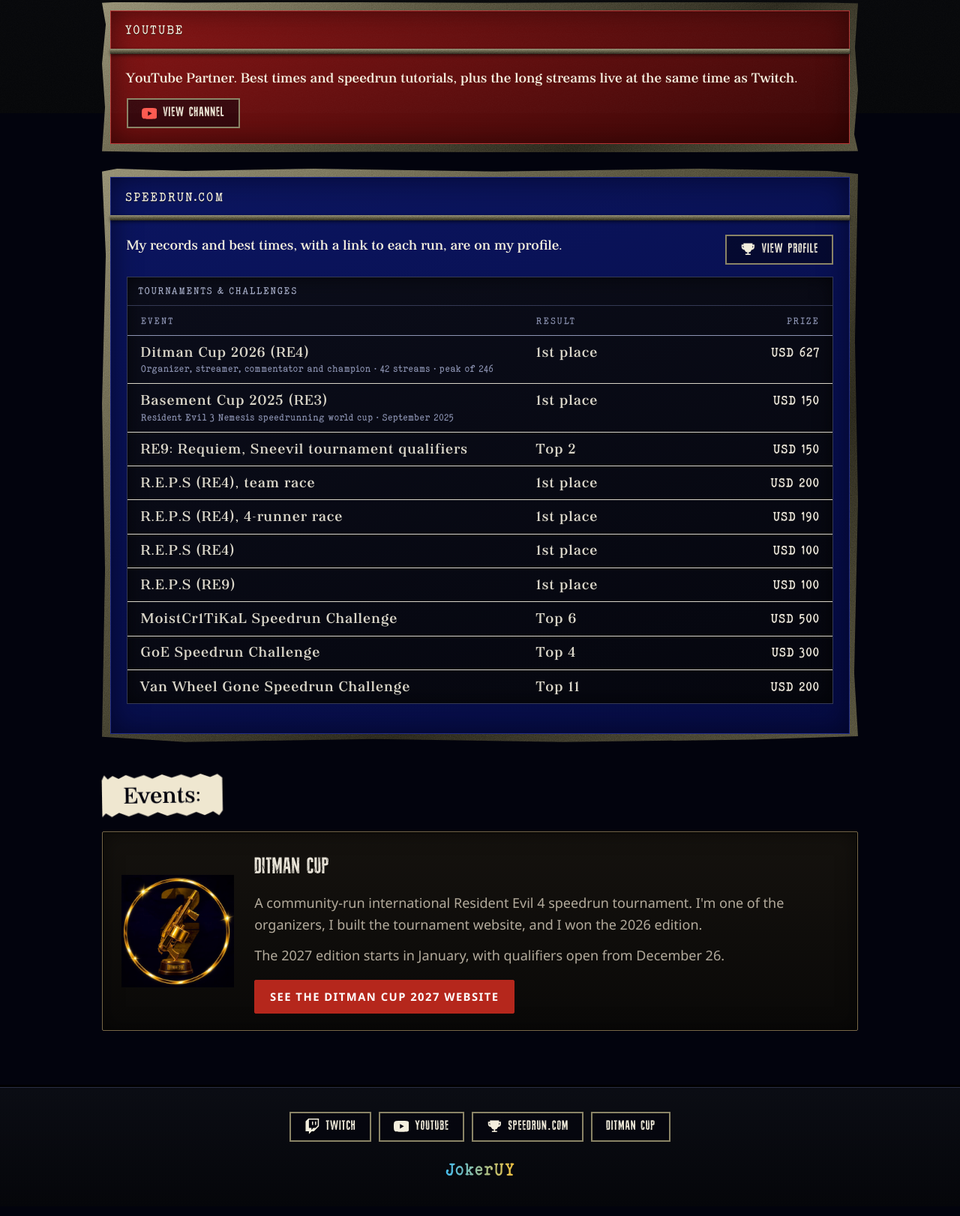
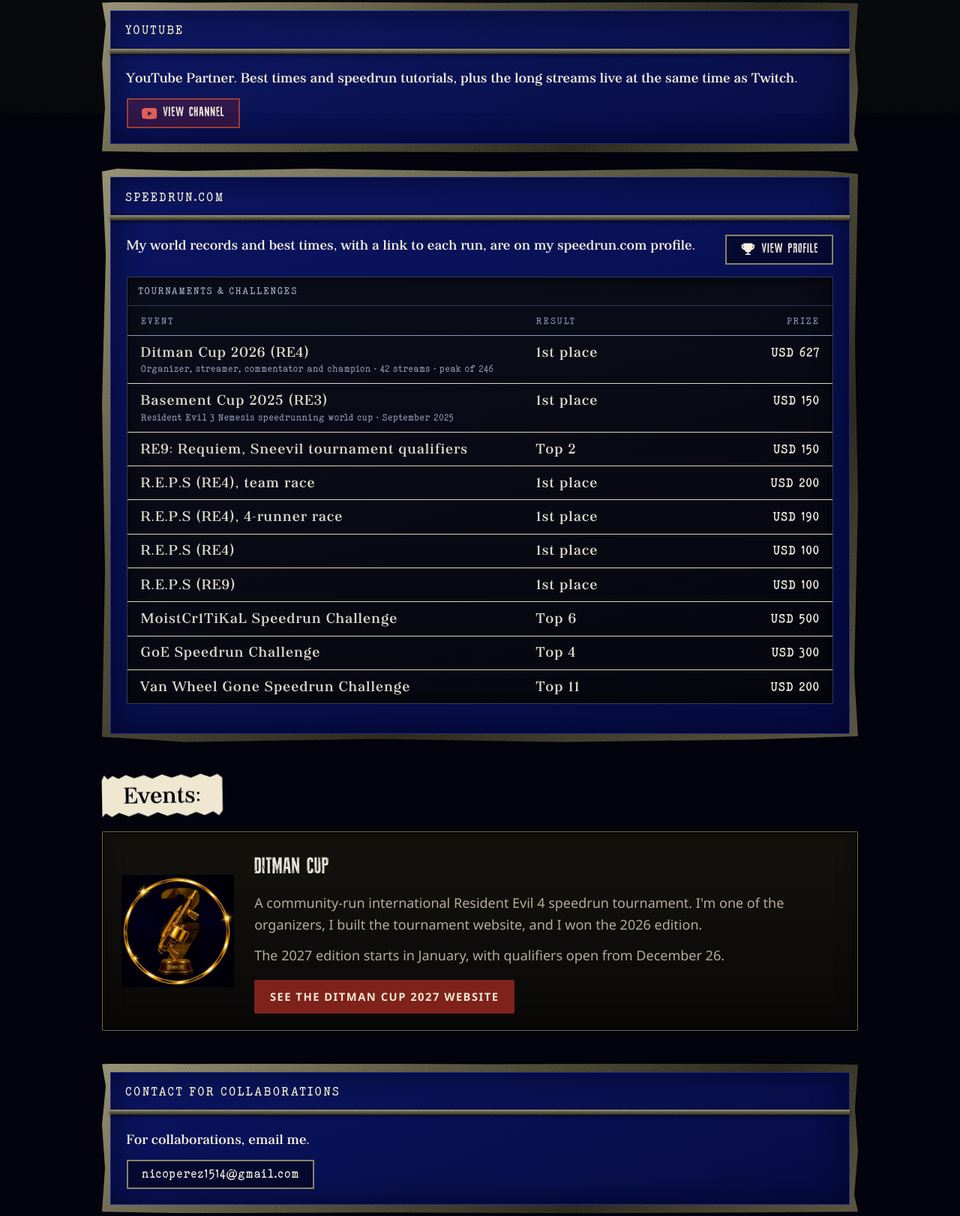
Before and after one commit to JokerUY/jokeruy.github.io, a plain HTML site: page index.html in a window 1280 px wide. Shown: the part 649-2271 px from the top of the page at 75% size. Drawn offline with Linux system fonts and the light colour scheme.

Commit message:
Contacto para colaboraciones, colores de marca solo en botones y tabla de torneos en tarjetas para celular
Co-Authored-By: Claude Sonnet 5.5 <noreply@anthropic.com>

```diff
--- a/index.html
+++ b/index.html
@@ -69,7 +69,7 @@ a:focus-visible, button:focus-visible { outline: 2px solid var(--gold); outline-
 .stat-value.glow { animation: pulse 3.6s ease-in-out infinite; }
 .silver { background: linear-gradient(#FFFFFF, #9C9C9C); -webkit-background-clip: text; background-clip: text; color: transparent; filter: drop-shadow(0 0 6px rgba(2, 3, 13, .9)); }
 /* Nombre con el degradado de su perfil de speedrun.com (celeste a dorado) */
-h1.src-name { font-family: 'Elegant Typewriter', 'Courier New', monospace; font-weight: 700; font-size: clamp(2.4rem, 8vw, 3.9rem); letter-spacing: .01em; display: inline-block; background: linear-gradient(90deg, #44BBEE, #F0C03E); -webkit-background-clip: text; background-clip: text; color: transparent; filter: drop-shadow(0 2px 0 rgba(0, 0, 0, .55)) drop-shadow(0 0 14px rgba(68, 187, 238, .35)); }
+h1.src-name { font-family: 'Elegant Typewriter', 'Courier New', monospace; font-weight: 700; font-size: clamp(2.4rem, 8vw, 3.9rem); letter-spacing: .01em; display: inline-block; background: linear-gradient(90deg, #6FB0CC, #D1AE5C); -webkit-background-clip: text; background-clip: text; color: transparent; filter: drop-shadow(0 2px 0 rgba(0, 0, 0, .55)) drop-shadow(0 0 14px rgba(68, 187, 238, .35)); }
 .red { background: linear-gradient(#FF3B22, #C00000); -webkit-background-clip: text; background-clip: text; color: transparent; filter: drop-shadow(0 0 14px rgba(225, 70, 44, .65)); }
 @keyframes pulse { 50% { filter: drop-shadow(0 0 15px rgba(255, 210, 0, .85)) drop-shadow(0 2px 0 rgba(0, 0, 0, .65)); } }
 @keyframes flicker { 0%, 92%, 100% { opacity: 1; } 93% { opacity: .55; } 94% { opacity: 1; } 96% { opacity: .7; } 97% { opacity: 1; } }
@@ -146,10 +146,13 @@ section { padding-top: 2.4rem; }
   filter: drop-shadow(0 3px 0 rgba(0, 0, 0, .5));
 }
 .cols3 { display: grid; grid-template-columns: 1fr; gap: 1.2rem; }
-.frame > .panel.twitch { background: linear-gradient(160deg, #3F2490, #1E0F4D); box-shadow: inset 0 0 0 1px #6E48C9, inset 0 0 38px rgba(8, 0, 30, .7); }
-.frame > .panel.yt { background: linear-gradient(160deg, #861414, #380606); box-shadow: inset 0 0 0 1px #B83232, inset 0 0 38px rgba(30, 0, 0, .7); }
-.panel.twitch .ic { color: #B794F6; }
-.panel.yt .ic { color: #FF5A50; }
+/* Colores de marca: solo en los botones e iconos, y apagados */
+.btn.is-twitch { background: rgba(100, 65, 165, .26); border-color: #66509F; }
+.btn.is-yt { background: rgba(165, 35, 30, .24); border-color: #9C3A35; }
+.btn.is-twitch:hover { background: rgba(100, 65, 165, .45); border-color: #8B72C8; color: var(--cream); }
+.btn.is-yt:hover { background: rgba(165, 35, 30, .42); border-color: #C45A53; color: var(--cream); }
+.is-twitch .ic { color: #A58CDB; }
+.is-yt .ic { color: #DD5E57; }
 .cols3 > * { min-width: 0; }
 .stats.mini { grid-template-columns: 1fr 1fr; gap: .5rem; margin: .8rem 0 .5rem; }
 .stats.mini .stat { padding: .4rem .6rem .5rem; }
@@ -157,6 +160,7 @@ section { padding-top: 2.4rem; }
 .stats.mini .stat-value { font-size: 1.15rem; }
 .panel-body .note { padding: 0; margin: 0 0 .8rem; }
 .results.ev .sub { font-family: var(--f-type); text-transform: none; letter-spacing: 0; font-size: .74rem; line-height: 1.3; color: #8D94B3; margin-top: .1rem; }
+#mail-link { text-transform: none; letter-spacing: .02em; font-family: var(--f-type); font-size: .95rem; overflow-wrap: anywhere; }
 .ch-row { display: flex; gap: .9rem; align-items: center; margin-bottom: .7rem; }
 .ch-row p { margin: 0 !important; }
 
@@ -206,8 +210,8 @@ section { padding-top: 2.4rem; }
 .dc-text { flex: 1 1 280px; min-width: 0; font-family: 'Segoe UI', 'Helvetica Neue', system-ui, -apple-system, Roboto, Arial, sans-serif; }
 .dc h3 { font-family: 'RE4 Remake', 'Virgula Vulgaris', sans-serif; font-weight: 400; font-size: 1.7rem; letter-spacing: .04em; margin: 0 0 .5rem; color: #E7E2D6; }
 .dc p { margin: 0 0 .7rem; color: #B3AB9C; line-height: 1.6; }
-.dc-btn { display: inline-block; margin-top: .3rem; font-family: 'Segoe UI', 'Helvetica Neue', Arial, sans-serif; font-weight: 700; letter-spacing: .1em; text-transform: uppercase; font-size: .82rem; text-decoration: none; color: #fff; background: #B5271C; border: 1px solid #B5271C; border-radius: 2px; padding: .55rem 1.1rem; transition: background .15s, border-color .15s; }
-.dc-btn:hover { background: #E1462C; border-color: #E1462C; }
+.dc-btn { display: inline-block; margin-top: .3rem; font-family: 'Segoe UI', 'Helvetica Neue', Arial, sans-serif; font-weight: 700; letter-spacing: .1em; text-transform: uppercase; font-size: .82rem; text-decoration: none; color: #EDE7D6; background: #7E221B; border: 1px solid #7E221B; border-radius: 2px; padding: .55rem 1.1rem; transition: background .15s, border-color .15s; }
+.dc-btn:hover { background: #9A2A21; border-color: #9A2A21; }
 @media (max-width: 520px) { .dc { justify-content: center; text-align: center; } }
 
 .list { list-style: none; margin: 0; padding: 0; }
@@ -216,7 +220,7 @@ section { padding-top: 2.4rem; }
 
 footer { margin-top: 1rem; border-top: 3px solid #000; background: linear-gradient(#0B0D14, #05060A); box-shadow: inset 0 1px 0 #2A2F45; }
 footer .wrap { padding-block: 1.8rem; text-align: center; font-family: var(--f-type); color: var(--cream); }
-footer .foot-name { display: inline-block; margin: 0; font-family: 'Elegant Typewriter', 'Courier New', monospace; font-weight: 700; font-size: 1.3rem; background: linear-gradient(90deg, #44BBEE, #F0C03E); -webkit-background-clip: text; background-clip: text; color: transparent; }
+footer .foot-name { display: inline-block; margin: 0; font-family: 'Elegant Typewriter', 'Courier New', monospace; font-weight: 700; font-size: 1.3rem; background: linear-gradient(90deg, #6FB0CC, #D1AE5C); -webkit-background-clip: text; background-clip: text; color: transparent; }
 footer .links { justify-content: center; margin-bottom: 1rem; }
 
 @media (max-width: 640px) {
@@ -225,6 +229,17 @@ footer .links { justify-content: center; margin-bottom: 1rem; }
   .links { justify-content: center; }
   .results th, .results td { padding: .55rem .6rem; }
   .stat-value { font-size: 1.6rem; }
+}
+/* Celular: la tabla de torneos pasa a tarjetas (evento arriba, resultado y premio abajo) para que no haya scroll horizontal */
+@media (max-width: 560px) {
+  .results.ev thead { display: none; }
+  .results.ev, .results.ev tbody { display: block; width: 100%; }
+  .results.ev tr { display: grid; grid-template-columns: 1fr auto; gap: .05rem .8rem; padding: .55rem .8rem; border-bottom: 1px solid #2A2F4A; }
+  .results.ev tr:last-child { border-bottom: 0; }
+  .results.ev td { display: block; padding: 0; border: 0; border-image: none; width: auto; min-width: 0; }
+  .results.ev td:first-child { grid-column: 1 / -1; width: auto; font-size: .92rem; }
+  .results.ev td:nth-child(2) { color: #8D94B3; font-size: .8rem; }
+  .results.ev td.prize { text-align: right; align-self: end; }
 }
 @media (prefers-reduced-motion: reduce) { *, *::before, *::after { animation: none !important; transition: none !important; } #embers { display: none; } }
 </style>
@@ -260,8 +275,8 @@ footer .links { justify-content: center; margin-bottom: 1rem; }
       <h1 class="src-name">JokerUY</h1>
       <p class="tagline"><span data-i18n="tagline">Speedrunner, organizador y comentarista de Resident Evil</span><br><span data-i18n="tagline.loc">Montevideo, Uruguay</span></p>
       <div class="links">
-        <a class="btn" href="https://www.twitch.tv/JokerUY" target="_blank" rel="noopener"><svg class="ic"><use href="#ic-twitch"/></svg>Twitch</a>
-        <a class="btn" href="https://www.youtube.com/@jokeruy" target="_blank" rel="noopener"><svg class="ic"><use href="#ic-youtube"/></svg>YouTube</a>
+        <a class="btn is-twitch" href="https://www.twitch.tv/JokerUY" target="_blank" rel="noopener"><svg class="ic"><use href="#ic-twitch"/></svg>Twitch</a>
+        <a class="btn is-yt" href="https://www.youtube.com/@jokeruy" target="_blank" rel="noopener"><svg class="ic"><use href="#ic-youtube"/></svg>YouTube</a>
         <a class="btn" href="https://www.speedrun.com/users/JokerUY" target="_blank" rel="noopener"><svg class="ic"><use href="#ic-src"/></svg>speedrun.com</a>
       </div>
 
@@ -274,21 +289,21 @@ footer .links { justify-content: center; margin-bottom: 1rem; }
         <div class="panel-head">Twitch</div><div class="iron-bar"></div>
         <div class="panel-body">
           <p data-i18n="ch.twitch">Twitch Partner desde abril de 2026. Streams largos de speedrun de toda la saga Resident Evil, en simultáneo con YouTube. Organizador y comentarista de la Ditman Cup, torneo internacional de Resident Evil 4.</p>
-          <p><a class="btn" href="https://www.twitch.tv/JokerUY" target="_blank" rel="noopener"><svg class="ic"><use href="#ic-twitch"/></svg><span data-i18n="ch.btn.channel">Ver canal</span></a></p>
+          <p><a class="btn is-twitch" href="https://www.twitch.tv/JokerUY" target="_blank" rel="noopener"><svg class="ic"><use href="#ic-twitch"/></svg><span data-i18n="ch.btn.channel">Ver canal</span></a></p>
         </div>
       </div></div>
       <div class="frame"><div class="panel yt">
         <div class="panel-head">YouTube</div><div class="iron-bar"></div>
         <div class="panel-body">
           <p data-i18n="ch.yt">Partner de YouTube. Mejores tiempos y tutoriales de speedrun, y los streams largos en simultáneo con Twitch.</p>
-          <p><a class="btn" href="https://www.youtube.com/@jokeruy" target="_blank" rel="noopener"><svg class="ic"><use href="#ic-youtube"/></svg><span data-i18n="ch.btn.channel">Ver canal</span></a></p>
+          <p><a class="btn is-yt" href="https://www.youtube.com/@jokeruy" target="_blank" rel="noopener"><svg class="ic"><use href="#ic-youtube"/></svg><span data-i18n="ch.btn.channel">Ver canal</span></a></p>
         </div>
       </div></div>
       <div class="frame"><div class="panel">
         <div class="panel-head">speedrun.com</div><div class="iron-bar"></div>
         <div class="panel-body">
           <div class="src-head">
-            <p data-i18n="ch.src">Mis récords y mejores tiempos, con link a cada run, están en mi perfil.</p>
+            <p data-i18n="ch.src">Mis récords mundiales y mejores tiempos, con link a cada run, están en mi perfil de speedrun.com.</p>
             <a class="btn" href="https://www.speedrun.com/users/JokerUY" target="_blank" rel="noopener"><svg class="ic"><use href="#ic-src"/></svg><span data-i18n="ch.btn.profile">Ver perfil</span></a>
           </div>
           <div class="ev-box">
@@ -329,13 +344,23 @@ footer .links { justify-content: center; margin-bottom: 1rem; }
     </div>
   </section>
 
+  <section id="contact">
+    <div class="frame"><div class="panel">
+      <div class="panel-head" data-i18n="ct.head">Contacto para colaboraciones</div><div class="iron-bar"></div>
+      <div class="panel-body">
+        <p data-i18n="ct.text">Para colaboraciones, escríbeme por mail.</p>
+        <p><a class="btn" id="mail-link" href="#" rel="noopener"><span id="mail-text"></span></a></p>
+      </div>
+    </div></div>
+  </section>
 </main>
+
 
 <footer>
   <div class="wrap">
     <div class="links">
-      <a class="btn" href="https://www.twitch.tv/JokerUY" target="_blank" rel="noopener"><svg class="ic"><use href="#ic-twitch"/></svg>Twitch</a>
-      <a class="btn" href="https://www.youtube.com/@jokeruy" target="_blank" rel="noopener"><svg class="ic"><use href="#ic-youtube"/></svg>YouTube</a>
+      <a class="btn is-twitch" href="https://www.twitch.tv/JokerUY" target="_blank" rel="noopener"><svg class="ic"><use href="#ic-twitch"/></svg>Twitch</a>
+      <a class="btn is-yt" href="https://www.youtube.com/@jokeruy" target="_blank" rel="noopener"><svg class="ic"><use href="#ic-youtube"/></svg>YouTube</a>
       <a class="btn" href="https://www.speedrun.com/users/JokerUY" target="_blank" rel="noopener"><svg class="ic"><use href="#ic-src"/></svg>speedrun.com</a>
       <a class="btn" href="https://ditmancup.github.io/DitmanCup-2027/" target="_blank" rel="noopener">Ditman Cup</a>
     </div>
@@ -352,9 +377,11 @@ footer .links { justify-content: center; margin-bottom: 1rem; }
     "ev.basement.sub": "Resident Evil 3 Nemesis speedrunning world cup · September 2025",
     "ch.twitch": "Twitch Partner since April 2026. Long speedrun streams across the whole Resident Evil series, live on YouTube at the same time. Organizer and commentator of the Ditman Cup, an international Resident Evil 4 tournament.",
     "ch.yt": "YouTube Partner. Best times and speedrun tutorials, plus the long streams live at the same time as Twitch.",
-    "ch.src": "My records and best times, with a link to each run, are on my profile.",
+    "ch.src": "My world records and best times, with a link to each run, are on my speedrun.com profile.",
     "ch.btn.channel": "View channel",
     "ch.btn.profile": "View profile",
+    "ct.head": "Contact for collaborations",
+    "ct.text": "For collaborations, email me.",
     "h.results": "Tournaments & challenges",
     "th.event": "Event",
     "th.result": "Result",
@@ -373,6 +400,14 @@ footer .links { justify-content: center; margin-bottom: 1rem; }
   var ES = {};
   nodes.forEach(function (n) { ES[n.getAttribute('data-i18n')] = n.textContent; });
 
+  var MAIL = ['nicoperez1514', 'gmail.com'];
+  function setMail() {
+    var a = document.getElementById('mail-link'), t = document.getElementById('mail-text');
+    if (!a || !t) return;
+    var addr = MAIL[0] + '@' + MAIL[1];
+    a.href = 'mailto:' + addr + '?subject=' + encodeURIComponent(document.documentElement.lang === 'en' ? 'Collaboration with JokerUY' : 'Colaboración con JokerUY');
+    t.textContent = addr;
+  }
   function apply(l) {
     lang = l;
     var dict = l === 'en' ? EN : ES;
@@ -380,9 +415,11 @@ footer .links { justify-content: center; margin-bottom: 1rem; }
     document.documentElement.lang = l;
     document.querySelectorAll('.lang button').forEach(function (b) { b.setAttribute('aria-pressed', String(b.dataset.lang === l)); });
     try { localStorage.setItem('jokeruy-lang', l); } catch (e) {}
+    setMail();
   }
   document.querySelectorAll('.lang button').forEach(function (b) { b.addEventListener('click', function () { apply(b.dataset.lang); }); });
 
+  setMail();
   var saved = null;
   try { saved = localStorage.getItem('jokeruy-lang'); } catch (e) {}
   if (!saved && navigator.language && navigator.language.toLowerCase().indexOf('es') !== 0) saved = 'en';
@@ -401,7 +438,7 @@ footer .links { justify-content: center; margin-bottom: 1rem; }
         p.y -= p.v; p.d += .01; p.x += Math.sin(p.d) * .0004;
         if (p.y < -.02) { p.y = 1.02; p.x = Math.random(); }
         cx.beginPath(); cx.arc(p.x * W, p.y * H, p.r, 0, 6.283);
-        cx.fillStyle = 'rgba(255,' + (150 + (p.r * 40 | 0)) + ',60,' + (.25 + p.r * .2) + ')'; cx.fill();
+        cx.fillStyle = 'rgba(255,' + (150 + (p.r * 40 | 0)) + ',60,' + (.12 + p.r * .1) + ')'; cx.fill();
       });
       requestAnimationFrame(tick);
     })();
```
